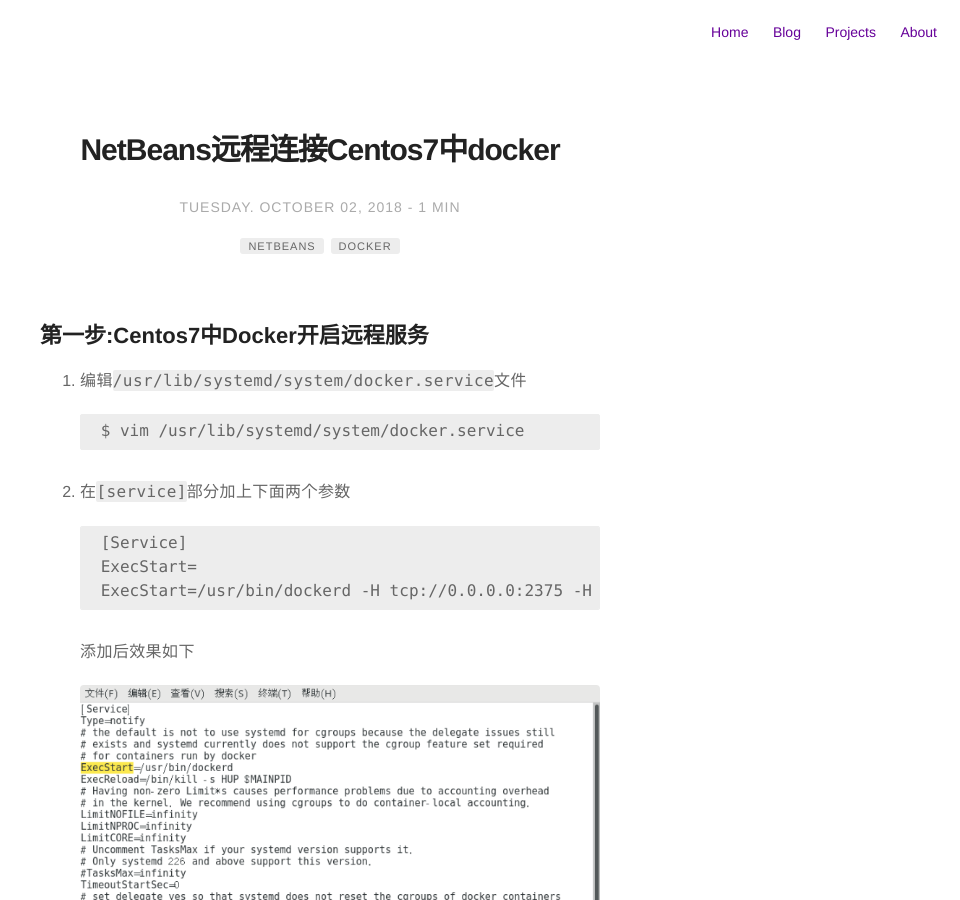
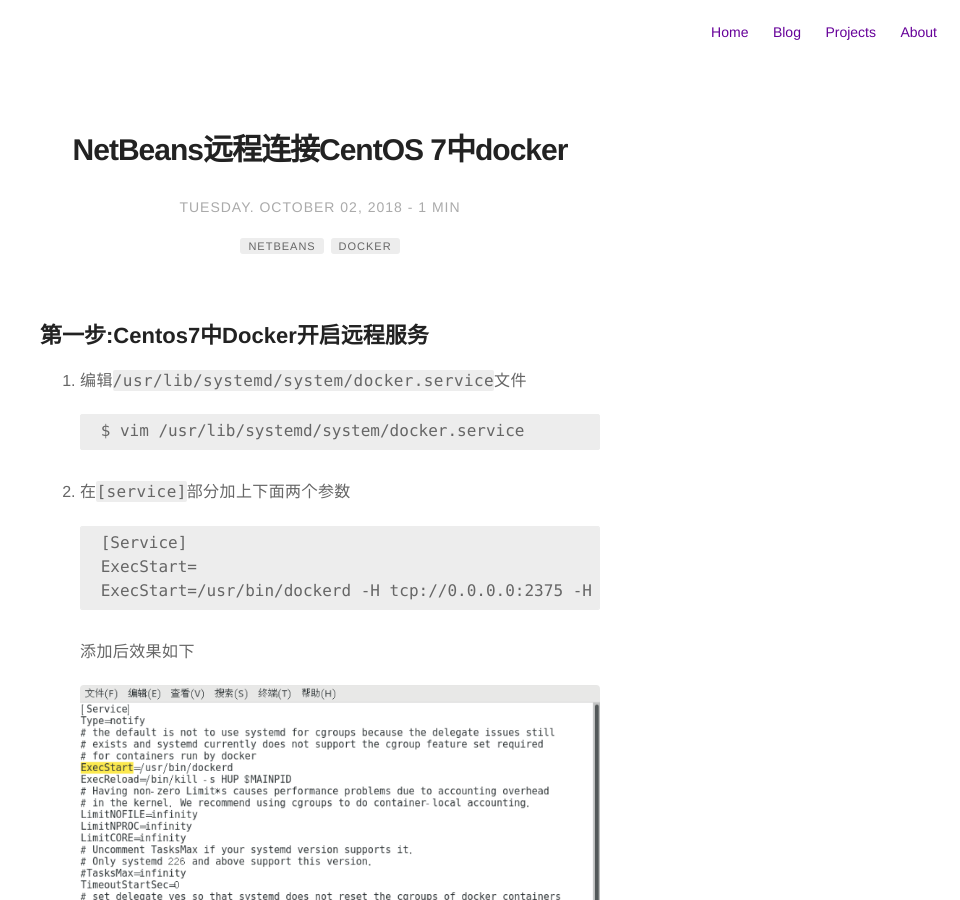
Before and after one commit to dawsonlee1790/dawsonlee1790.github.io, a Jekyll site: the page built from _posts/2018-10-02-NetBeans远程连接CentOS 7中docker.md, in a window 1280 px wide and 900 px high. Shown: the whole window, without its empty margins (320-1280 px from the left). Built offline with Jekyll 4.4.1, drawn with Linux system fonts in a browser that asks for light colours; comment, search, counter and statistics services are not loaded.

Commit message:
发布新文章

```diff
--- a/_posts/2018-10-02-NetBeans远程连接Centos7中docker.md
+++ b/_posts/2018-10-02-NetBeans远程连接CentOS 7中docker.md
@@ -7,7 +7,7 @@
 image:
 headerImage: false
 
-title: "NetBeans远程连接Centos7中docker"
+title: "NetBeans远程连接CentOS 7中docker"
 date: 2018-10-02
 author: dawsonlee
 tag:
@@ -16,9 +16,9 @@
 
 ---
 
-  [1]: /assets/posts/2018-10-02-NetBeans远程连接Centos7中docker/daemon.png
-  [2]: /assets/posts/2018-10-02-NetBeans远程连接Centos7中docker/添加Docker.png
-  [3]: /assets/posts/2018-10-02-NetBeans远程连接Centos7中docker/配置URL.png
+  [1]: /assets/posts/2018-10-02-NetBeans远程连接CentOS 7中docker/daemon.png
+  [2]: /assets/posts/2018-10-02-NetBeans远程连接CentOS 7中docker/添加Docker.png
+  [3]: /assets/posts/2018-10-02-NetBeans远程连接CentOS 7中docker/配置URL.png
 
 ## 第一步:Centos7中Docker开启远程服务
 
```
Also changed, not shown: assets/posts/2018-10-02-NetBeans远程连接CentOS 7中docker/daemon.png (renamed from assets/posts/2018-10-02-NetBeans远程连接Centos7中docker/daemon.png), assets/posts/2018-10-02-NetBeans远程连接CentOS 7中docker/添加Docker.png (renamed from assets/posts/2018-10-02-NetBeans远程连接Centos7中docker/添加Docker.png), assets/posts/2018-10-02-NetBeans远程连接CentOS 7中docker/配置URL.png (renamed from assets/posts/2018-10-02-NetBeans远程连接Centos7中docker/配置URL.png).
